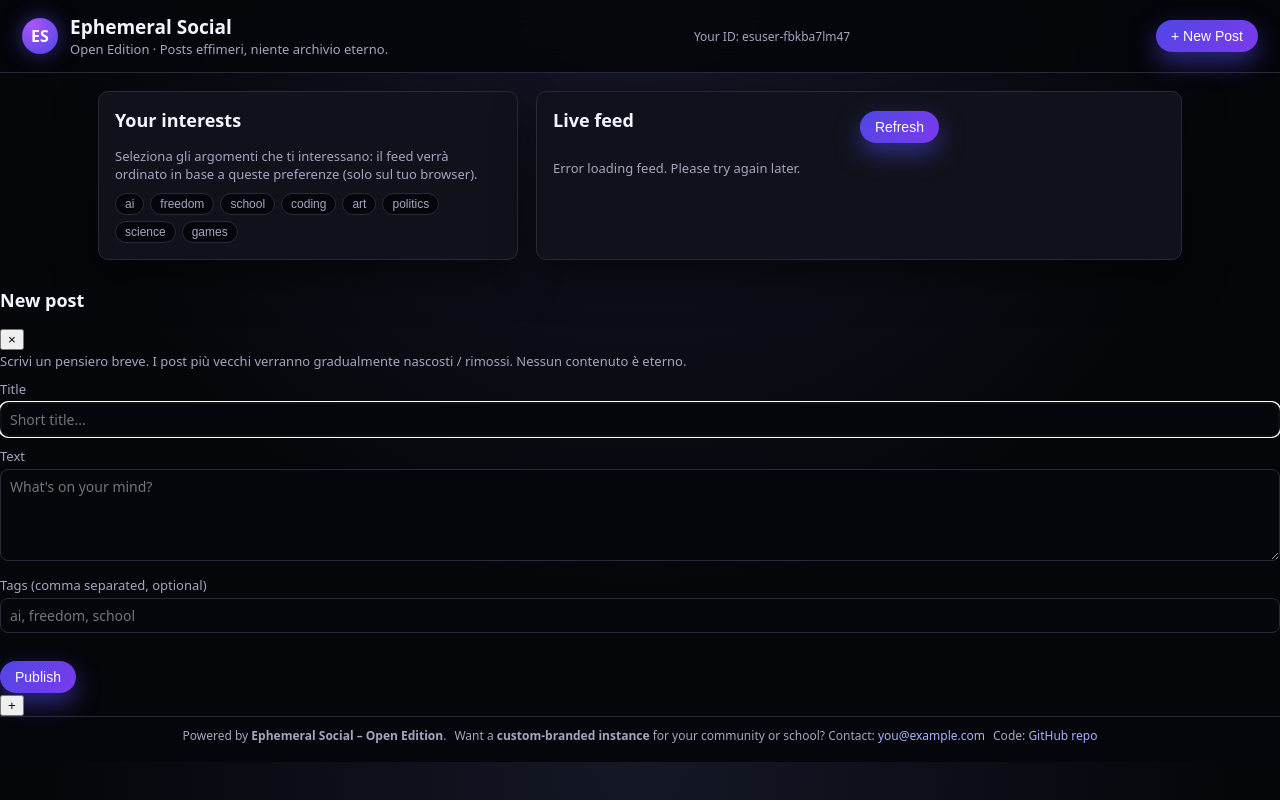
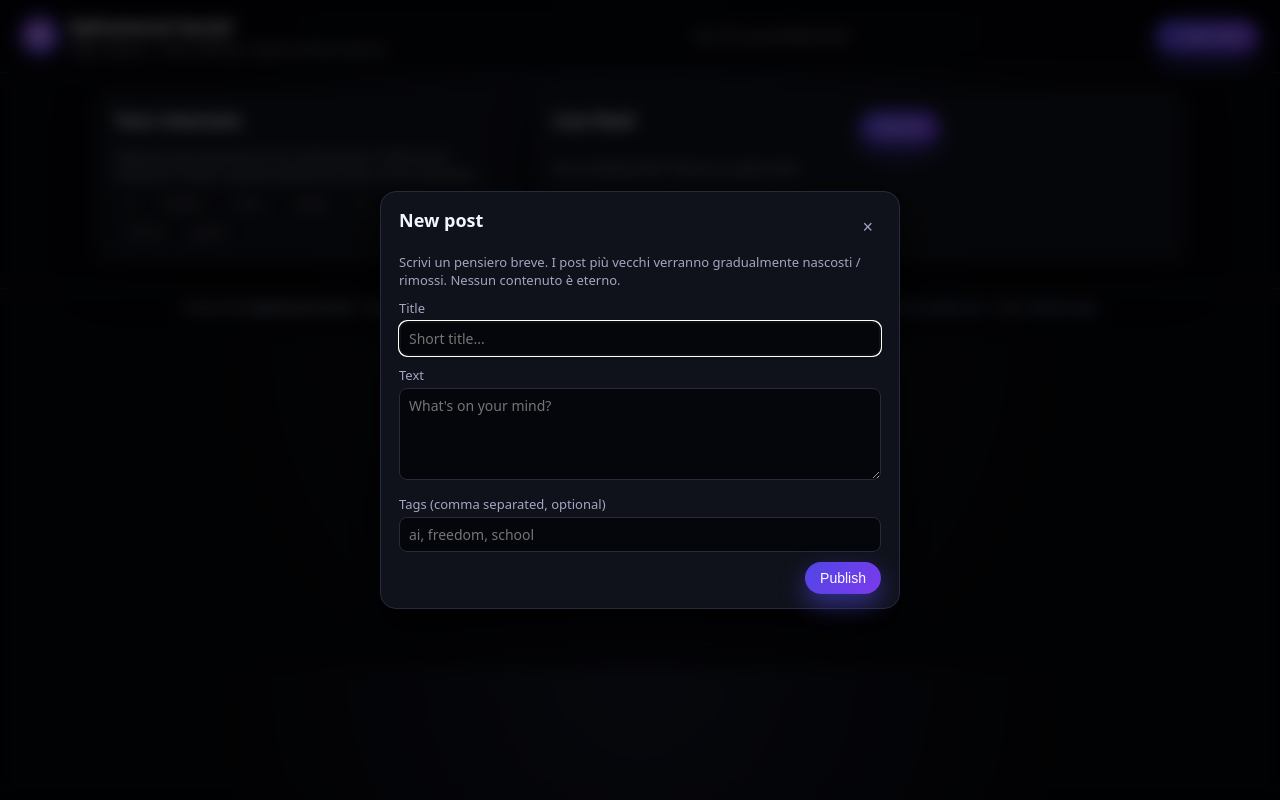
Before and after one commit to Mobrius/ephemeral-social-test, a plain HTML site: page index.html in a window 1280 px wide. Both pictures are taken after a click on the button "+ New Post". Drawn offline with Linux system fonts and the light colour scheme; no server answers.

Commit message:
Add files via upload

```diff
--- a/style.css
+++ b/style.css
@@ -292,3 +292,89 @@ textarea {
     padding: 12px 10px 22px;
   }
 }
+
+/* ------- Overlay composer + FAB ------- */
+
+.es-hidden {
+  display: none !important;
+}
+
+/* Overlay full-screen */
+.es-composer-overlay {
+  position: fixed;
+  inset: 0;
+  background: rgba(0, 0, 0, 0.65);
+  backdrop-filter: blur(8px);
+  display: flex;
+  align-items: center;
+  justify-content: center;
+  z-index: 50;
+}
+
+/* Finestra del composer */
+.es-composer {
+  width: 100%;
+  max-width: 520px;
+  background: var(--es-bg-elevated);
+  border-radius: 16px;
+  border: 1px solid var(--es-border);
+  box-shadow: 0 22px 45px rgba(0, 0, 0, 0.75);
+  padding: 16px 18px 14px;
+}
+
+.es-composer-header {
+  display: flex;
+  align-items: center;
+  justify-content: space-between;
+  margin-bottom: 6px;
+}
+
+.es-composer-footer {
+  display: flex;
+  align-items: center;
+  justify-content: space-between;
+  gap: 8px;
+  margin-top: 8px;
+}
+
+/* Icon button per chiudere */
+.es-icon-btn {
+  border: none;
+  background: transparent;
+  color: var(--es-muted);
+  font-size: 18px;
+  cursor: pointer;
+  padding: 4px 8px;
+  border-radius: 999px;
+}
+.es-icon-btn:hover {
+  background: rgba(255, 255, 255, 0.06);
+}
+
+/* FAB per mobile */
+.es-fab {
+  position: fixed;
+  right: 16px;
+  bottom: 16px;
+  width: 46px;
+  height: 46px;
+  border-radius: 50%;
+  border: none;
+  cursor: pointer;
+  font-size: 24px;
+  line-height: 0;
+  display: flex;
+  align-items: center;
+  justify-content: center;
+  background: linear-gradient(135deg, #4f46e5, #7c3aed);
+  color: #fdfcff;
+  box-shadow: 0 18px 30px rgba(0, 0, 0, 0.7);
+  z-index: 40;
+}
+
+/* Mostra FAB solo su schermi piccoli */
+@media (min-width: 821px) {
+  .es-fab {
+    display: none;
+  }
+}
```
